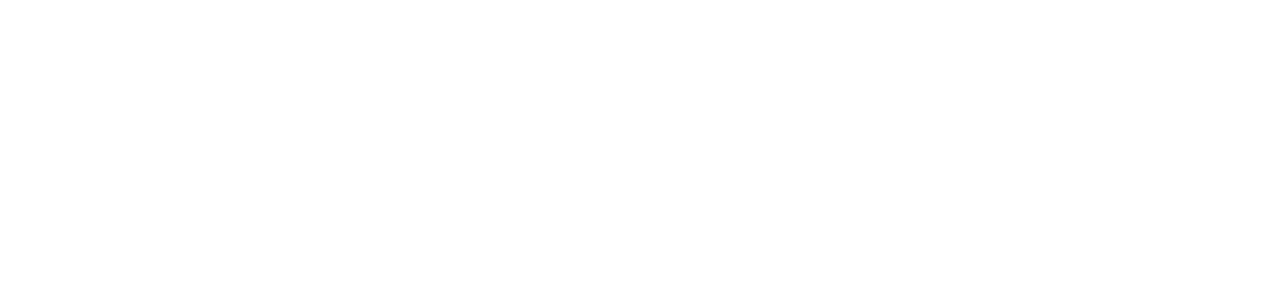
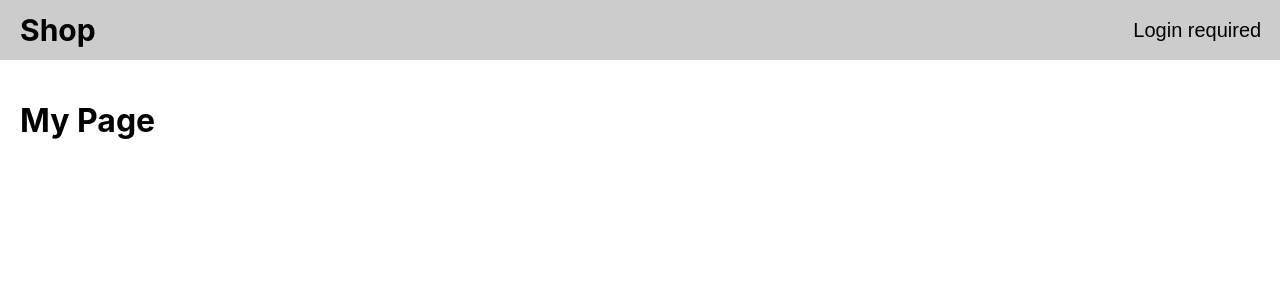
Before and after one commit to childevnote/react-shoppingmall-app, a React (Create React App) app: page /my-page in a window 1280 px wide. Before the commit this address had no page. Shown: the top 300 px of the page. Built offline with nearby package versions, Linux system fonts and the light colour scheme; no server answers.

Commit message:
[Create] Add My Page

```diff
--- a/src/App.tsx
+++ b/src/App.tsx
@@ -1,12 +1,14 @@
 import { Route, Routes } from 'react-router-dom'
 import Root from './Root/Root';
 import ProductDetail from './pages/ProductDetail';
+import MyPage from './pages/Mypage';
 
 function App() {
   return (
     <Routes>
       <Route path="/" element={<Root />} />
       <Route path="/product/:productId" element={<ProductDetail id={undefined}/>} />
+      <Route path="/my-page" element={<MyPage />} />
     </Routes>
   );
 }
--- a/src/components/Header.tsx
+++ b/src/components/Header.tsx
@@ -1,11 +1,13 @@
 import { useEffect, useState } from 'react';
 import '../styles/Header.css';
 import { FirebaseUser, onAuthStateChangedListener, signOutUser } from '../firebaseService';
+import { Link, useNavigate } from 'react-router-dom';
 
 export default function Header() {
   const [prevScrollPos, setPrevScrollPos] = useState(0);
   const [visible, setVisible] = useState(true);
   const [userData, setUserData] = useState<FirebaseUser | null>(null);
+  const navigate = useNavigate();
 
   const handleGoogleLogout = async () => {
     try {
@@ -36,10 +38,8 @@
     const handleScroll = () => {
       const currentScrollPos = window.pageYOffset;
       const isScrolledDown = prevScrollPos < currentScrollPos;
-
       setPrevScrollPos(currentScrollPos);
-
-      setVisible(!isScrolledDown || currentScrollPos < 10); // 스크롤이 최상단에 위치하면 항상 보이도록 설정
+      setVisible(!isScrolledDown || currentScrollPos < 10);
     };
 
     window.addEventListener('scroll', handleScroll);
@@ -49,15 +49,19 @@
     };
   }, [prevScrollPos]);
 
+  const handleMyPageButton = () => {
+    navigate('/my-page');
+  }
+
   return (
     <div className={`header ${visible ? 'visible' : 'hidden'}`}>
-      <h2>Shop</h2>
+      <Link to={"/"}><h2>Shop</h2></Link>
       <div className="header-buttons">
         {userData ?
           <><button>Cart</button>
-            <button>MyPage</button>
+            <button onClick={handleMyPageButton}>MyPage</button>
             <button onClick={handleGoogleLogout}>Logout</button>
-            </> : <button>Login required</button>}
+          </> : <button>Login required</button>}
       </div>
     </div>
   );
--- /dev/null
+++ b/src/pages/Mypage.tsx
@@ -0,0 +1,45 @@
+import { useEffect, useState } from 'react';
+import { FirebaseUser, getUserDataFromFirestore, onAuthStateChangedListener } from '../firebaseService';
+import '../styles/Mypage.css';
+import Header from '../components/Header';
+
+const MyPage = () => {
+  const [user, setUser] = useState<FirebaseUser | null>(null);
+  const [userData, setUserData] = useState<any | null>(null);
+
+  useEffect(() => {
+    const unsubscribe = onAuthStateChangedListener(async (user) => {
+      if (user) {
+        sessionStorage.setItem('user', JSON.stringify(user));
+        setUser(user);
+        const userDataFromFirestore = await getUserDataFromFirestore(user.uid);
+        setUserData(userDataFromFirestore);
+      } else {
+        sessionStorage.removeItem('user');
+        setUser(null);
+        setUserData(null);
+      }
+    });
+
+    return () => {
+      unsubscribe();
+    };
+  }, []);
+
+  return (
+    <div className="my-page-container"> {/* CSS 클래스 추가 */}
+    <Header />
+      <h1>My Page</h1>
+      {userData && (
+        <div className="user-data-container"> {/* CSS 클래스 추가 */}
+          <p>Name: {userData.name}</p>
+          <p>Age: {userData.age}</p>
+          <p>Gender: {userData.gender}</p>
+          <p>Address: {userData.address}</p>
+        </div>
+      )}
+    </div>
+  );
+};
+
+export default MyPage;
--- /dev/null
+++ b/src/styles/Mypage.css
@@ -0,0 +1,14 @@
+.my-page-container {
+  max-width: 600px;
+  padding: 20px;
+
+  margin-top: 60px; /* Header의 높이만큼 여백을 추가합니다. */
+}
+
+.user-data-container {
+  margin-top: 20px;
+}
+
+.user-data-container p {
+  margin: 8px 0;
+}
```
